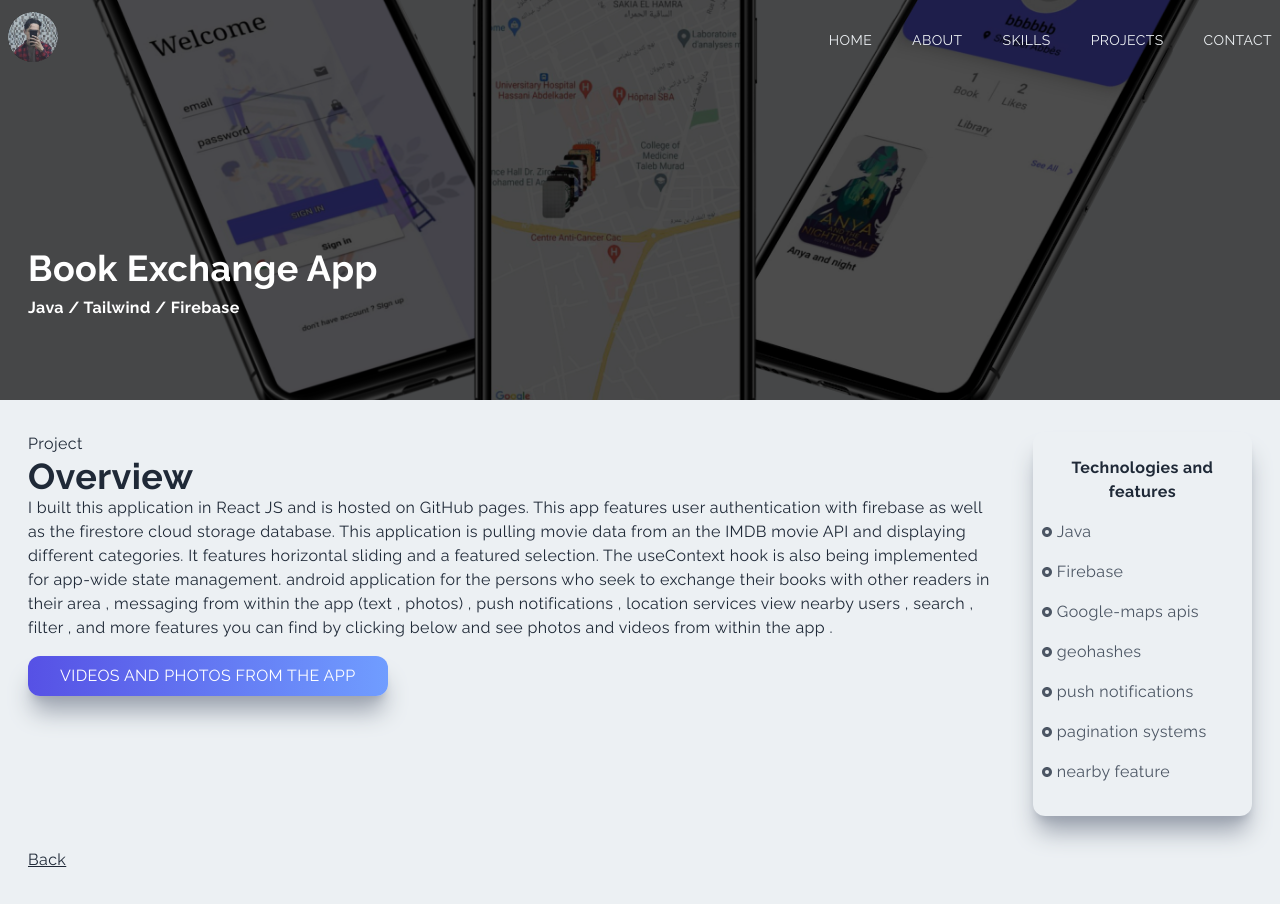
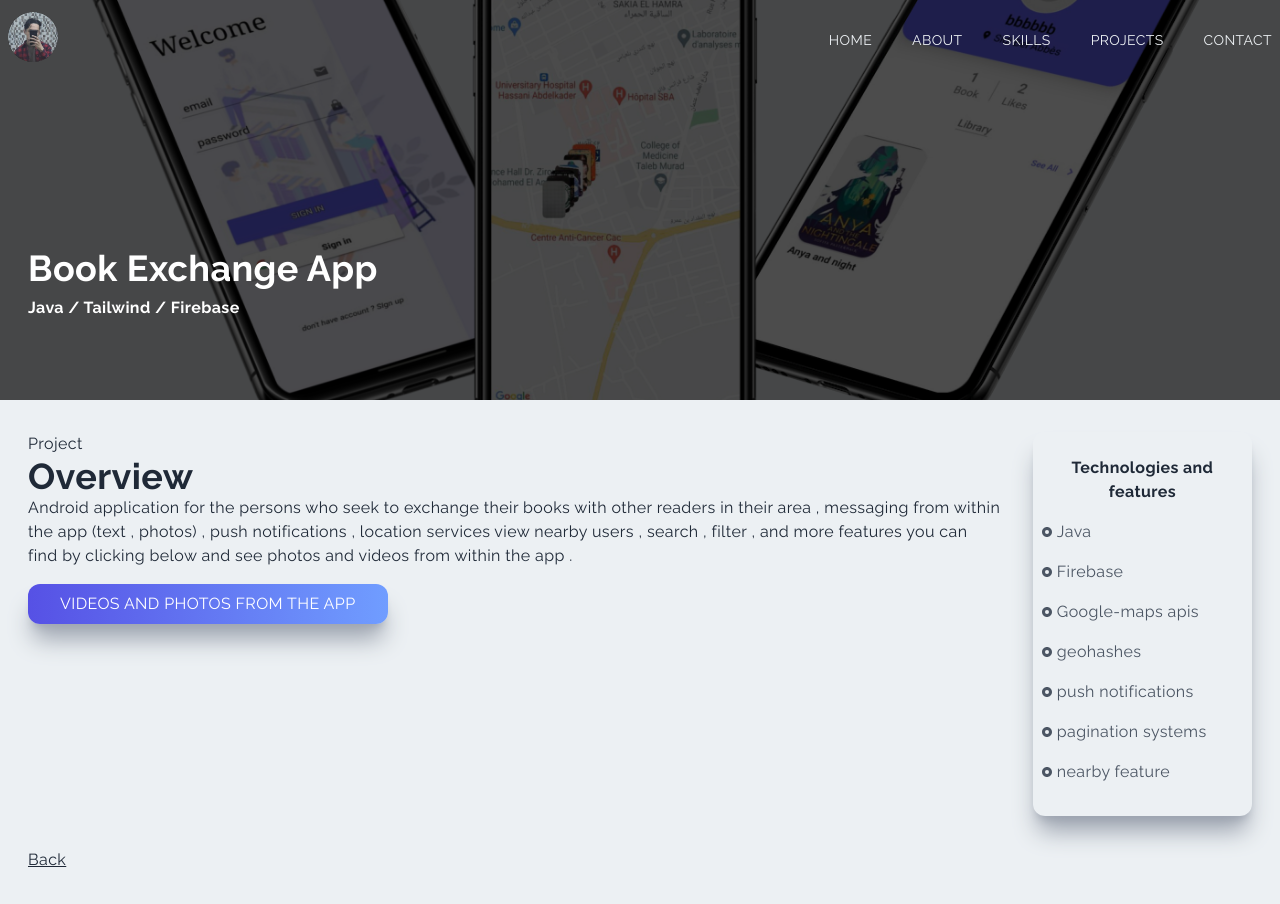
Before and after one commit to HarcheSamir/portfolio2, a Next.js app: page /netflix in a window 1280 px wide. Built offline with nearby package versions, Linux system fonts and the light colour scheme.

Commit message:
Update netflix.jsx

```diff
--- a/pages/netflix.jsx
+++ b/pages/netflix.jsx
@@ -27,14 +27,7 @@ const netflix = () => {
           <p>Project</p>
           <h2>Overview</h2>
           <p>
-            I built this application in React JS and is hosted on GitHub pages.
-            This app features user authentication with firebase as well as the
-            firestore cloud storage database. This application is pulling movie
-            data from an the IMDB movie API and displaying different categories.
-            It features horizontal sliding and a featured selection. The
-            useContext hook is also being implemented for app-wide state
-            management.
-            android application for the persons who seek to exchange their
+             Android application for the persons who seek to exchange their
             books with other readers in their area , messaging from within
             the app (text , photos) , push notifications , location services
             view nearby users , search , filter , and more features you can
```
